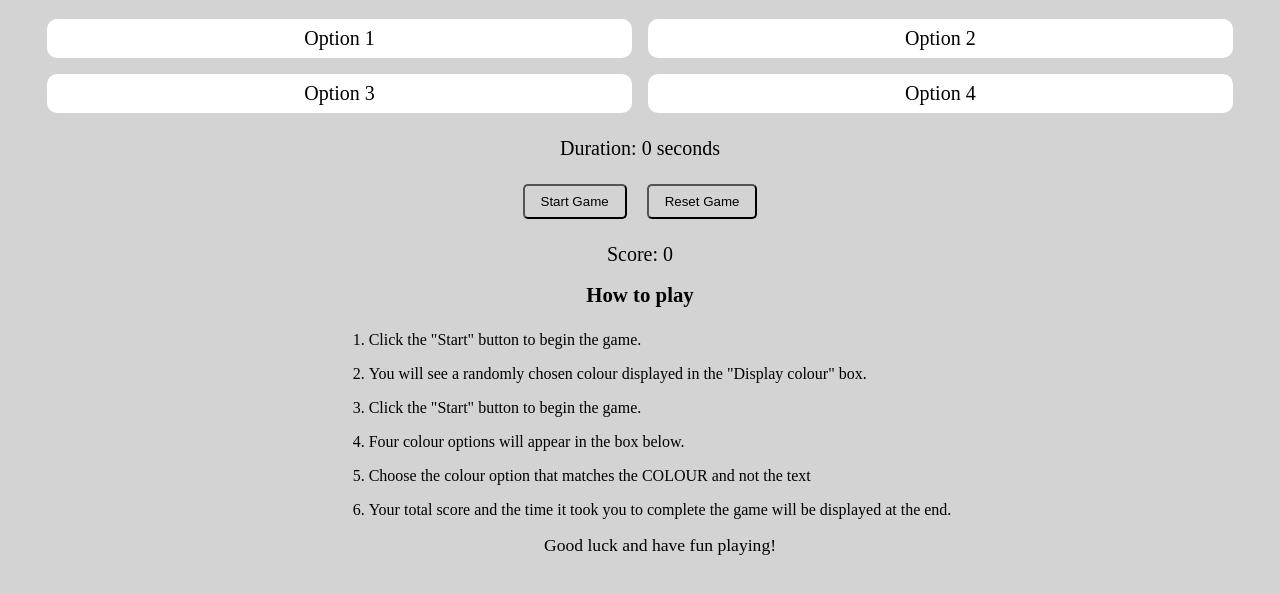
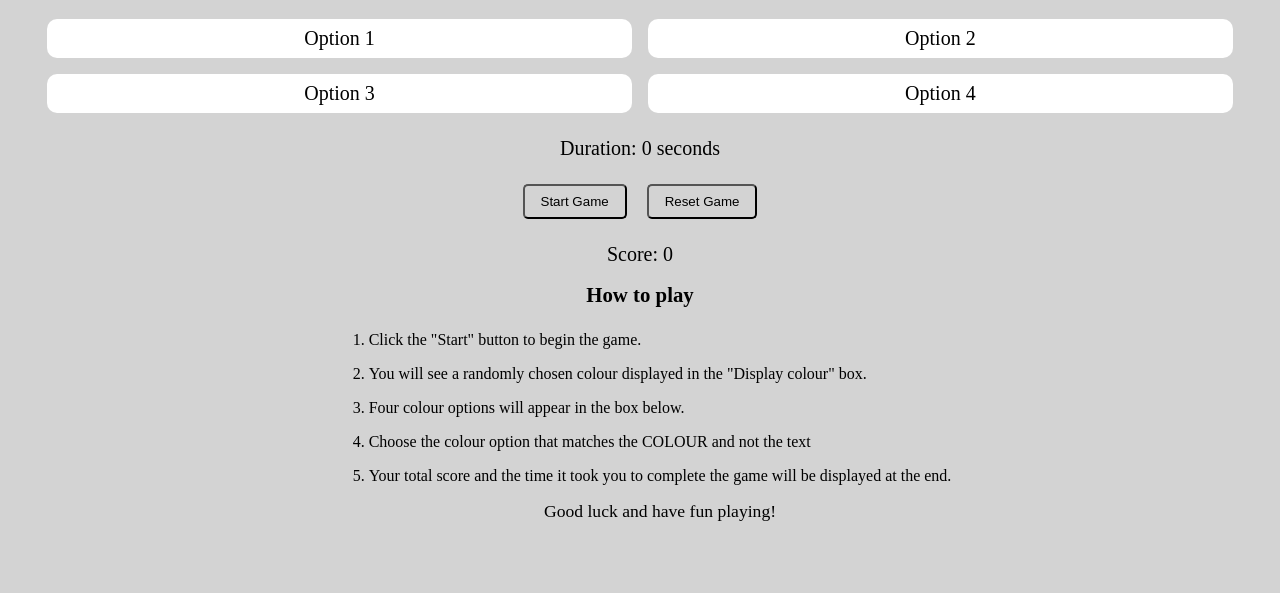
Before and after one commit to AO-15/colour-pick-game, a plain HTML site: page index.html in a window 1280 px wide. Shown: the part 79-672 px from the top of the page. Drawn offline with Linux system fonts and the light colour scheme.

Commit message:
removing typo step

```diff
--- a/index.html
+++ b/index.html
@@ -26,7 +26,6 @@
         <ol>
             <li>Click the "Start" button to begin the game.</li>
             <li>You will see a randomly chosen colour displayed in the "Display colour" box.</li>
-            <li>Click the "Start" button to begin the game.</li>
             <li>Four colour options will appear in the box below.</li>
             <li>Choose the colour option that matches the COLOUR and not the text</li>
             <li>Your total score and the time it took you to complete the game will be displayed at the end.</li>
```
